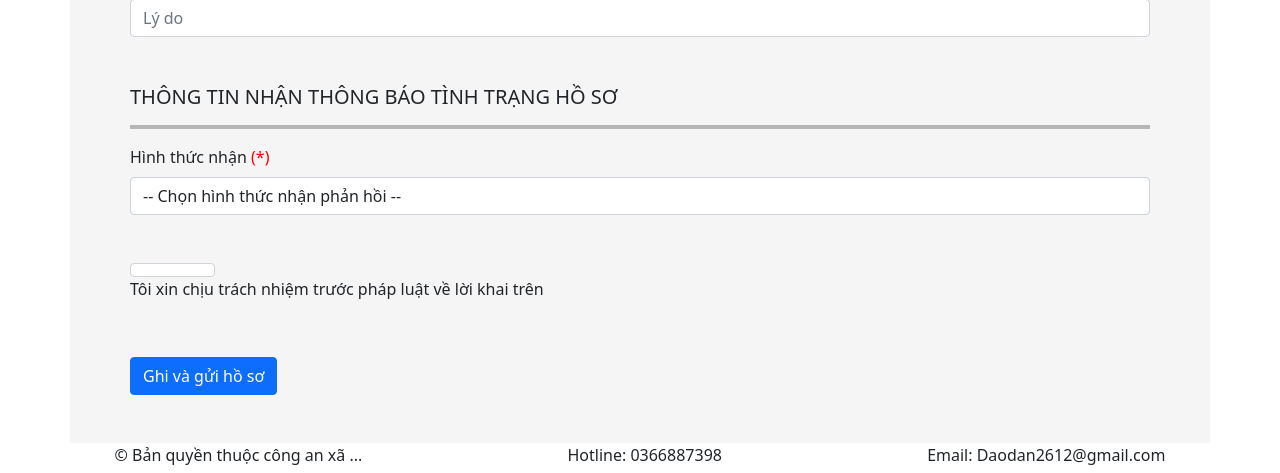
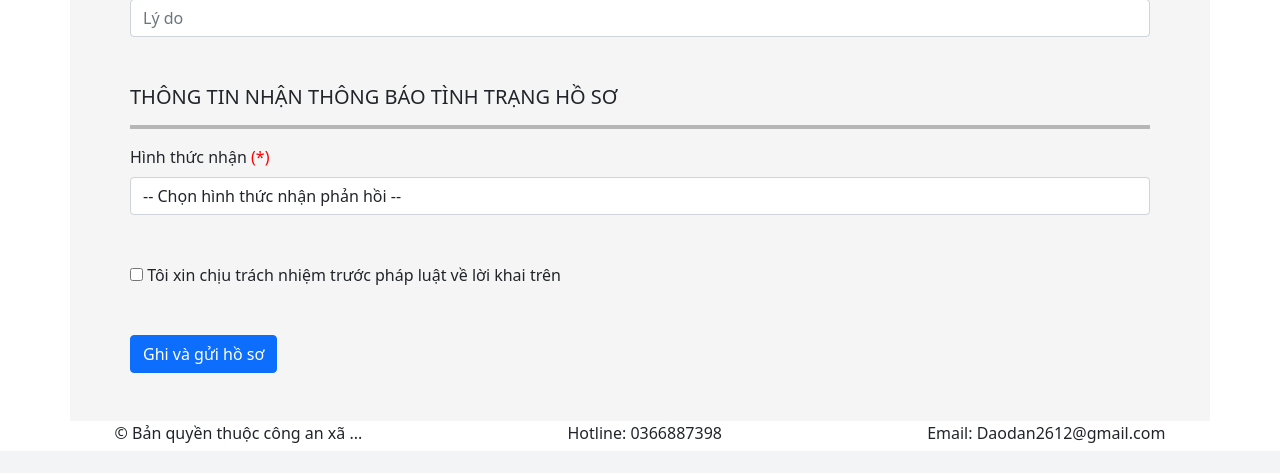
Before and after one commit to dandziz/Project_QLNK_CNPM, a PHP site: page /BTL_QLNK/khaibaoOnline.php?dang=1 in a window 1280 px wide. Shown: the part 1203-1676 px from the top of the page. After the commit the page ends 1646 px from the top, so only its background shows below. Run offline with PHP 8.4, Linux system fonts and the light colour scheme; some libraries are stand-ins or nearby versions.

Commit message:
fix confirm checkbox

```diff
--- a/khaibaoOnline.php
+++ b/khaibaoOnline.php
@@ -165,10 +165,10 @@
                 </div>
 
                 <div class="form-group mb-5">
-                    <div class="col-md-1">
-                        <input id="confirm" name="confirm" type="checkbox" class="form-control">
+                    <div class="col-md-12">
+                        <input id="confirm" name="confirm" type="checkbox" class="">
+                        Tôi xin chịu trách nhiệm trước pháp luật về lời khai trên
                     </div>
-                    <label for="confirm" class="form-label">Tôi xin chịu trách nhiệm trước pháp luật về lời khai trên</label>
                     <span class="form-message"></span>
                 </div>
 
```
